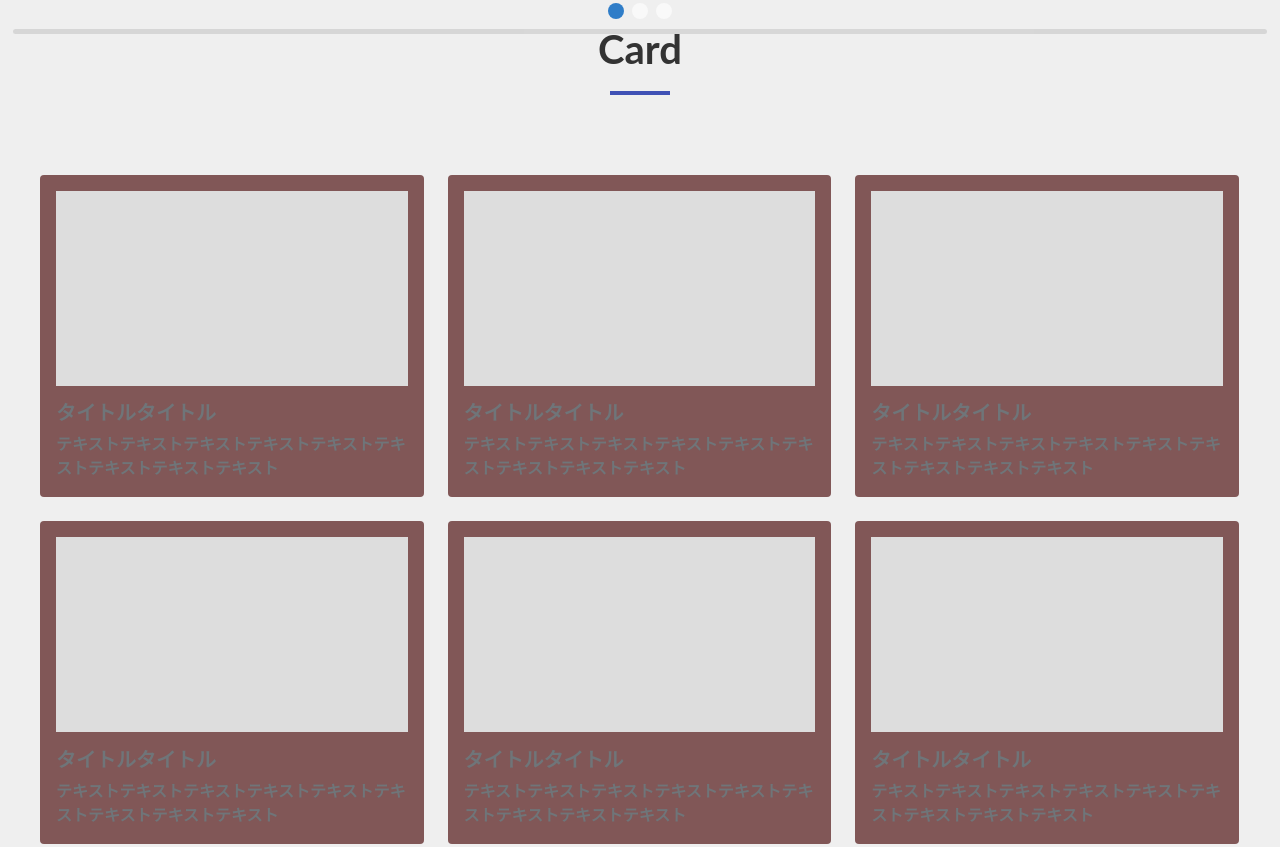
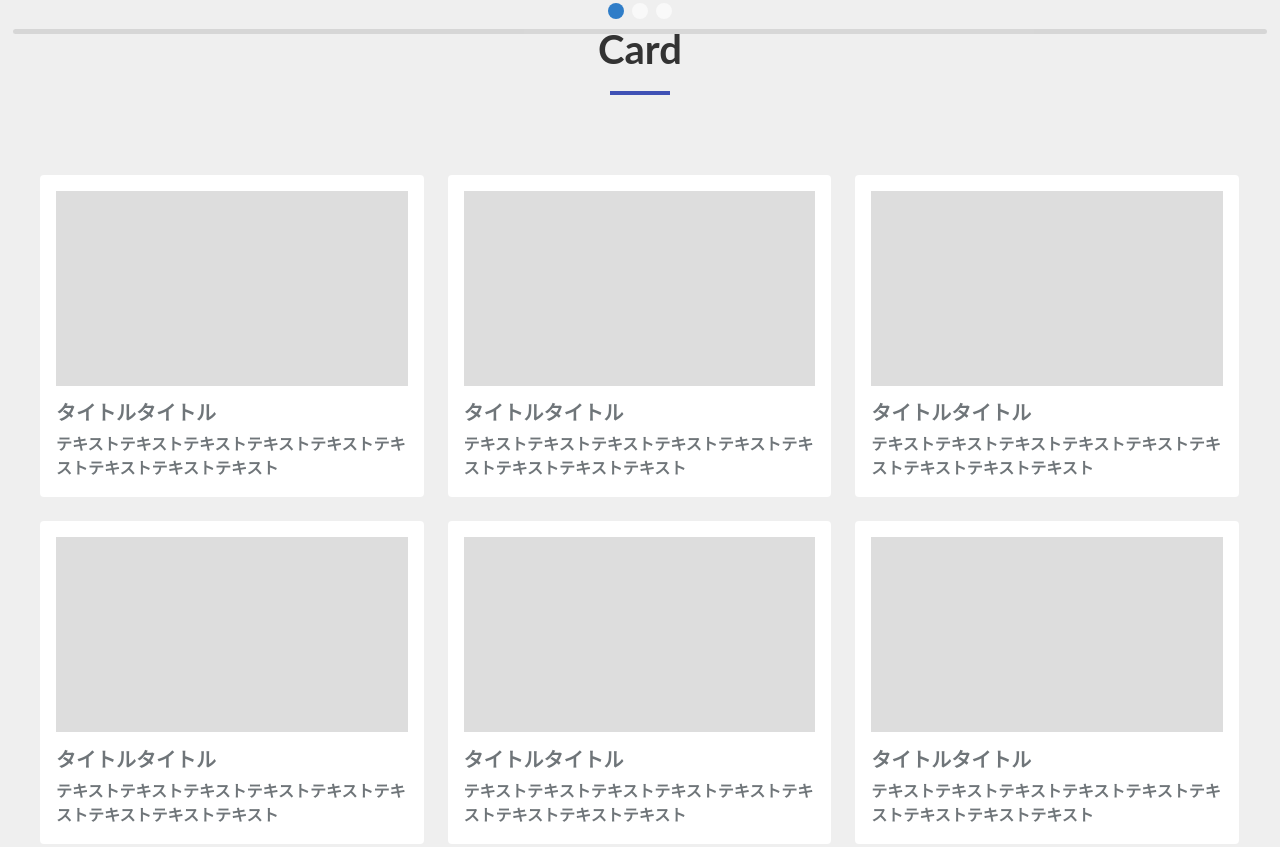
Before and after one commit to kenba916/copy2, a plain HTML site: page index.html in a window 1280 px wide. Shown: the part 763-1610 px from the top of the page. Drawn offline with nearby package versions, Linux system fonts and the light colour scheme; a web font is replaced by a local one.

Commit message:
Update day9.css

```diff
--- a/day9.css
+++ b/day9.css
@@ -503,7 +503,7 @@ card
 
 .card-item {
   width: calc(33.3% - 24px * 2 / 3);
-  background: #815757;
+  background: #fff;
   padding: 16px;
   border-radius: 4px;
 }
```
